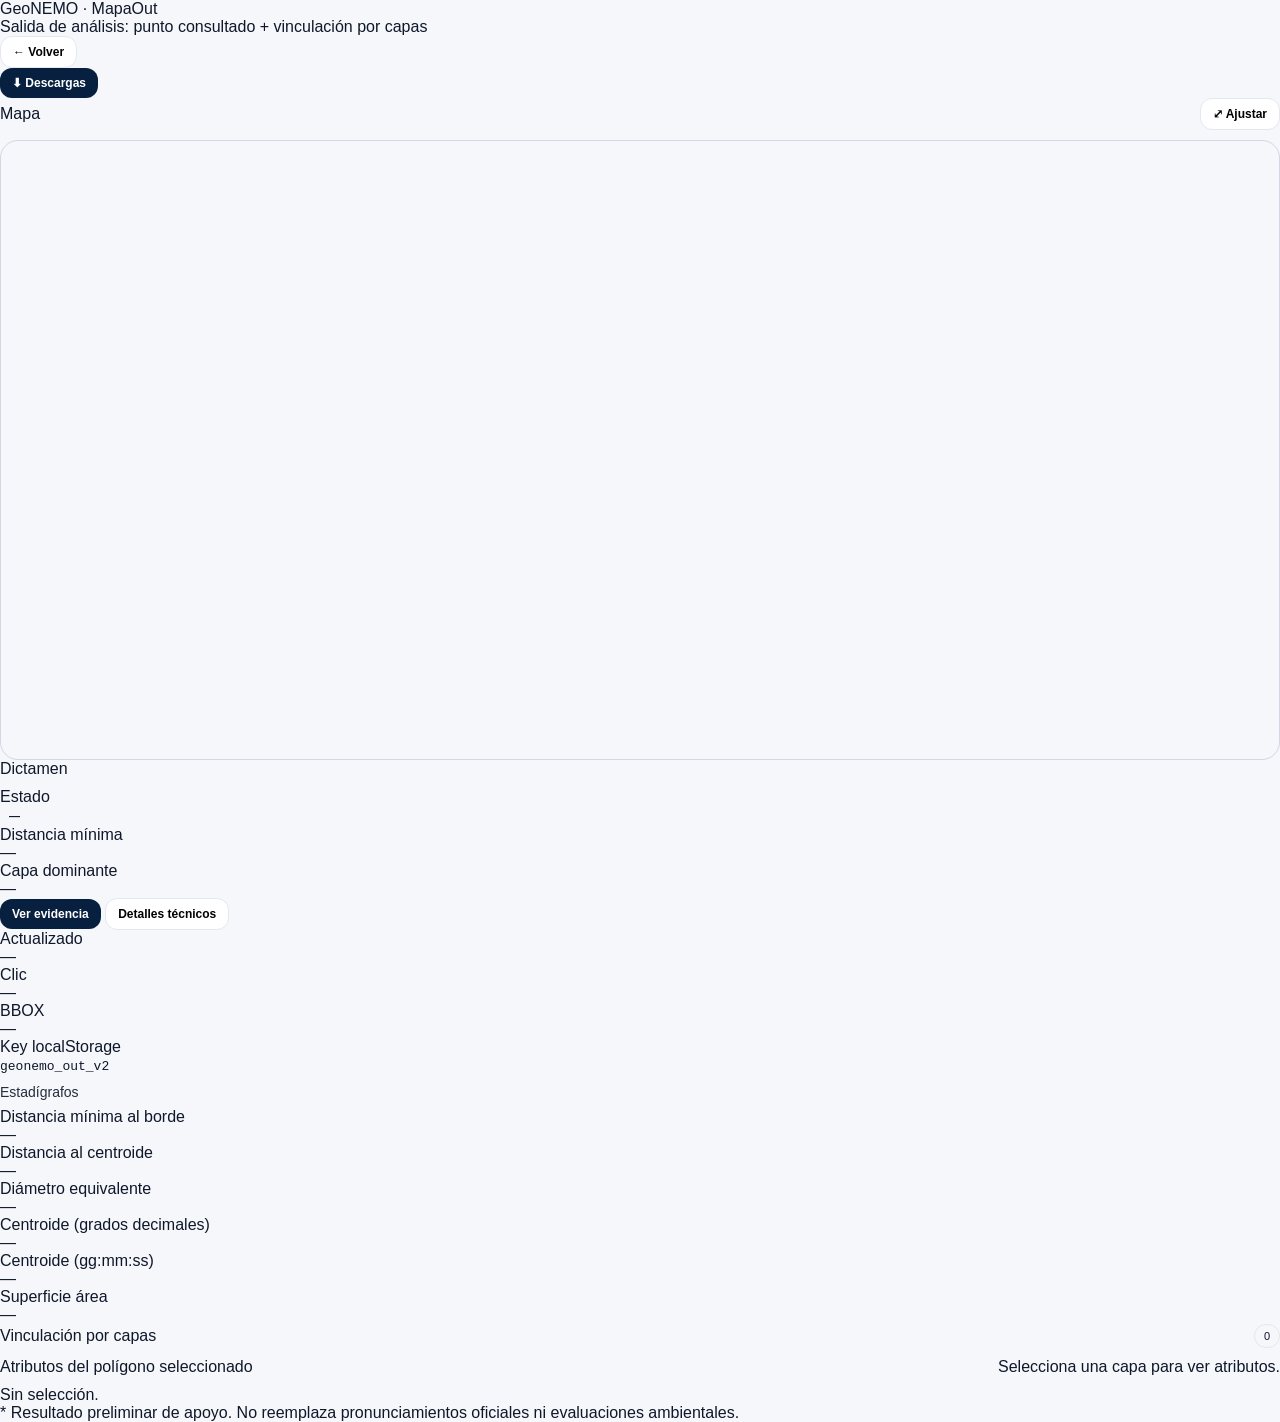
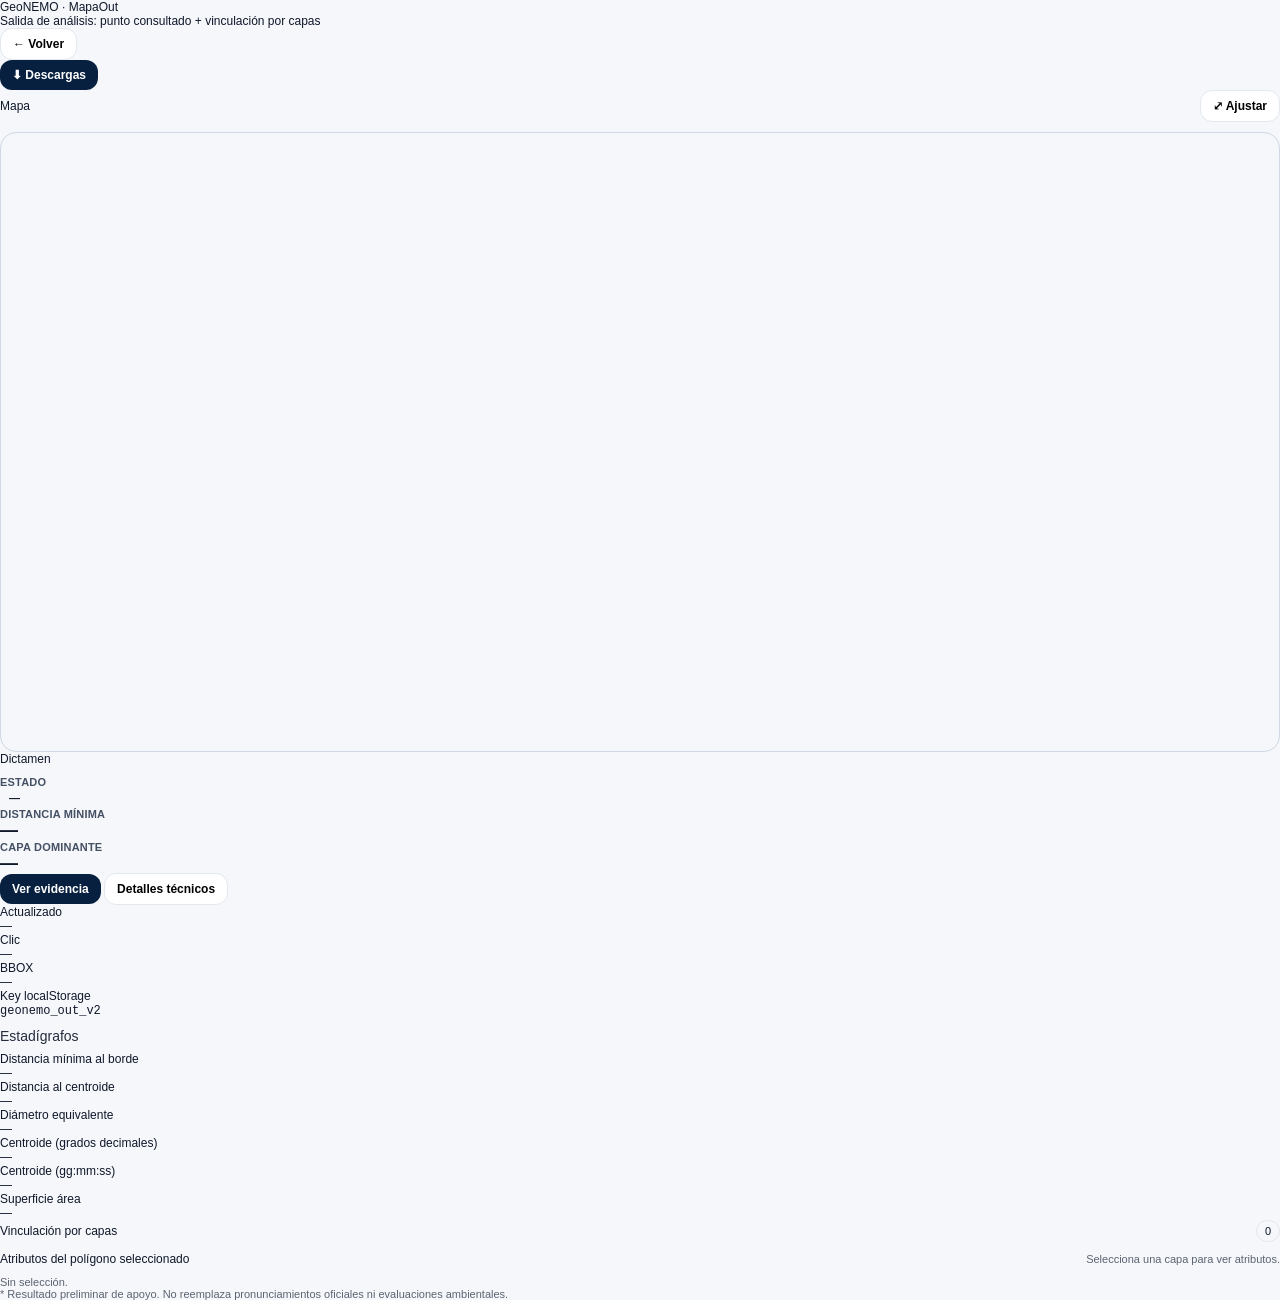

Refina escala tipográfica compacta del card GeoNEMO

--- a/css/mapaout.css
+++ b/css/mapaout.css
@@ -1,21 +1,26 @@
-:root{--bg:#f5f7fa;--panel:#fff;--line:#e3e8ef;--text:#0f172a;--muted:#5b6472;--shadow:0 6px 16px rgba(15,23,42,.06);--radius:18px;--dark:#07203f}
-*{box-sizing:border-box}body{margin:0;font-family:Inter,Segoe UI,sans-serif;background:var(--bg);color:var(--text)}
+:root{--bg:#f5f7fa;--panel:#fff;--line:#e3e8ef;--text:#0f172a;--muted:#5b6472;--shadow:0 6px 16px rgba(15,23,42,.06);--radius:16px;--dark:#07203f}
+*{box-sizing:border-box}body{margin:0;font-family:Inter,Segoe UI,sans-serif;background:var(--bg);color:var(--text);font-size:12px}
 .reportShell{max-width:1520px;margin:0 auto;padding:14px;display:grid;gap:12px}
 .panel{background:var(--panel);border:1px solid var(--line);border-radius:var(--radius);box-shadow:var(--shadow)}
-.reportHeader{height:78px;padding:10px 16px;display:grid;grid-template-columns:1.7fr 1fr auto;align-items:center;gap:14px}
-.brandBlock{display:flex;align-items:center;gap:14px}.logoMark{font-size:46px;line-height:1;font-weight:800;color:#09203c}.logoMark span{color:#30b34f}.brandBlock h1{margin:0;font-size:32px;line-height:1.05;letter-spacing:.2px;max-height:68px;overflow:hidden}
+.reportHeader{height:76px;padding:10px 14px;display:grid;grid-template-columns:1.7fr 1fr auto;align-items:center;gap:12px}
+.brandBlock{display:flex;align-items:center;gap:12px}.logoMark{font-size:44px;line-height:1;font-weight:800;color:#09203c}.logoMark span{color:#30b34f}.brandBlock h1{margin:0;font-size:28px;line-height:1.05;letter-spacing:.2px;max-height:58px;overflow:hidden}
 .metaBlock{display:flex;gap:14px}.metaBlock small{display:block;color:var(--muted);font-size:11px}.metaBlock strong{font-size:12px;font-weight:600}
 .actionsBlock{display:flex;gap:10px;align-items:center}
 .btn{border:none;border-radius:12px;padding:8px 12px;font-size:12px;font-weight:700;cursor:pointer}.btn--primary{background:var(--dark);color:#fff}.btn--ghost{border:1px solid var(--line);background:#fff}
 .dropdown{position:relative}.dropdown__menu{position:absolute;right:0;top:42px;background:#fff;border:1px solid var(--line);border-radius:10px;padding:6px;display:none}.dropdown__menu.open{display:block}.menuitem{border:none;background:#fff;padding:8px 10px;border-radius:8px;font-size:11px}
-.kpiStrip{display:grid;grid-template-columns:repeat(4,minmax(0,1fr));gap:12px}.heroKpi{background:#fff;border:1px solid var(--line);border-radius:16px;padding:12px 14px;display:flex;flex-direction:column;gap:3px;min-height:88px}.heroKpi .l{font-size:13px;color:#3f4a5b;font-weight:700;letter-spacing:.3px;text-transform:uppercase}.heroKpi .v{font-size:28px;font-weight:800;line-height:1.1}.heroKpi .s{color:var(--muted);font-size:11px}
-.mainGrid{display:grid;grid-template-columns:22% 50% 28%;gap:12px}.executive{padding:14px}.executive h3,.sitesPanel h3{margin:0 0 10px 0;font-size:13px;font-weight:700;letter-spacing:.3px;text-transform:uppercase}.executive p{line-height:1.4;color:#1f2937;font-size:12px}
+.kpiStrip{display:grid;grid-template-columns:repeat(4,minmax(0,1fr));gap:12px}.heroKpi{background:#fff;border:1px solid var(--line);border-radius:16px;padding:12px 14px;display:flex;flex-direction:column;gap:3px;min-height:84px}.heroKpi .l{font-size:11px;color:#3f4a5b;font-weight:700;letter-spacing:.2px;text-transform:uppercase}.heroKpi .v{font-size:22px;font-weight:800;line-height:1.1}.heroKpi .s{color:var(--muted);font-size:10px}
+.mainGrid{display:grid;grid-template-columns:22% 50% 28%;gap:12px}.executive{padding:12px 14px}.executive h3,.sitesPanel h3,.methodology h3{margin:0 0 10px 0;font-size:12px;font-weight:700;letter-spacing:.2px;text-transform:uppercase}.executive p{line-height:1.45;color:#1f2937;font-size:12px;font-weight:400}
 .mapLegendCard .heroKpi{min-height:auto;padding:10px 12px}
-.mapPanel{padding:14px}.mapHead{display:flex;justify-content:space-between;align-items:center;margin-bottom:8px;font-size:13px;font-weight:700;letter-spacing:.3px}.pill{padding:5px 9px;border-radius:999px;border:1px solid var(--line);font-size:11px}
-.mapFrame{height:620px;border-radius:18px;overflow:hidden;border:1px solid #cfd8e3;position:relative}#map{height:100%}
-.sitesPanel{padding:14px}.cardHead{display:flex;justify-content:space-between;align-items:center;margin-bottom:10px}
-#sitesTable table{width:100%;border-collapse:separate;border-spacing:0 6px}#sitesTable th,#sitesTable td{padding:8px 9px;font-size:11px}#sitesTable thead th{background:#0d2a4a;color:#fff;font-weight:700}#sitesTable tbody tr{background:#fff;border:1px solid var(--line);box-shadow:0 1px 6px rgba(0,0,0,.03)}
-.techTablePanel{padding:0;overflow:hidden}.techHeader{background:#0d2a4a;color:#fff;padding:10px 14px;font-size:13px;font-weight:700;letter-spacing:.3px}#techTableWrap{padding:12px;font-size:11px}
-.methodology{padding:14px;max-width:440px;justify-self:end;font-size:11px}.territorialModeBadge{display:inline-flex;padding:7px 11px;border-radius:999px;background:#fff3d9;color:#b26b00;font-size:11px;font-weight:700;border:1px solid #f4d08f}
+.mapPanel{padding:12px 14px}.mapHead{display:flex;justify-content:space-between;align-items:center;margin-bottom:8px;font-size:12px;font-weight:700;letter-spacing:.2px;text-transform:uppercase}.pill{padding:4px 8px;border-radius:999px;border:1px solid var(--line);font-size:11px}
+.mapHead .pill{font-size:18px;line-height:1.15;font-weight:700;text-transform:none;max-width:62%;overflow:hidden;text-overflow:ellipsis;white-space:nowrap}
+.mapFrame{height:620px;border-radius:16px;overflow:hidden;border:1px solid #cfd8e3;position:relative}#map{height:100%}
+.sitesPanel{padding:12px 14px}.cardHead{display:flex;justify-content:space-between;align-items:center;margin-bottom:10px}
+#sitesTable table{width:100%;border-collapse:separate;border-spacing:0 6px}#sitesTable th,#sitesTable td{padding:8px 9px;font-size:10.8px}#sitesTable thead th{background:#0d2a4a;color:#fff;font-weight:700}#sitesTable tbody tr{background:#fff;border:1px solid var(--line);box-shadow:0 1px 6px rgba(0,0,0,.03)}
+.techTablePanel{padding:0;overflow:hidden}.techHeader{background:#0d2a4a;color:#fff;padding:10px 14px;font-size:12px;font-weight:700;letter-spacing:.2px;text-transform:uppercase}#techTableWrap{padding:12px;font-size:10.8px}
+.methodology{padding:12px 14px;max-width:440px;justify-self:end;font-size:11px}.territorialModeBadge{display:inline-flex;padding:7px 11px;border-radius:999px;background:#fff3d9;color:#c96f09;font-size:22px;line-height:1.1;font-weight:700;border:1px solid #f4d08f}
 .badge{padding:4px 9px;border-radius:999px;font-size:11px;font-weight:700}.badge--critical{background:#ffe1e1;color:#c91d1d}.badge--near,.badge--prox{background:#fff0d5;color:#cc7a00}.badge--far,.badge--in{background:#dff6df;color:#2a7d2e}
+.kpi__label{font-size:11px;font-weight:700;letter-spacing:.2px;text-transform:uppercase;color:#445063}
+.kpi__value{font-size:18px;line-height:1.15;font-weight:700;color:#0f172a}
+.groupBlock__title{font-size:12px;font-weight:700;letter-spacing:.2px;text-transform:uppercase;margin-bottom:6px}
+.muted{font-size:11px;color:var(--muted)}
 @media (max-width:1300px){.mainGrid{grid-template-columns:1fr}.methodology{max-width:none;justify-self:stretch}.kpiStrip{grid-template-columns:1fr 1fr}}
